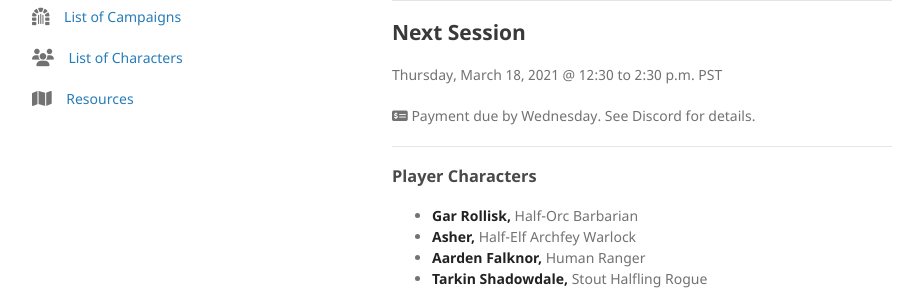
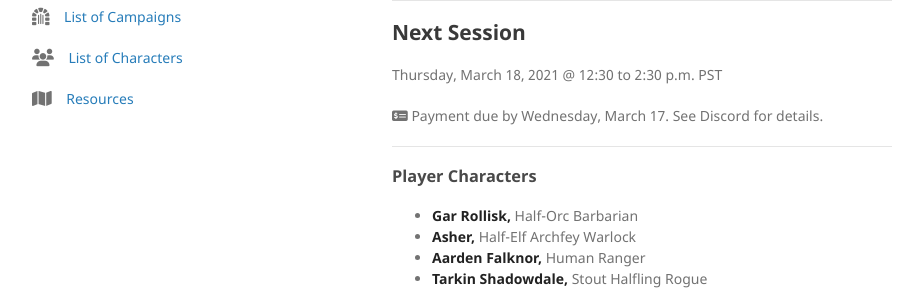
Before and after one commit to tethyrplays/tethyrplays, a Jekyll site: the page built from campaign/2021-lmop-with-dm-nicole.md, in a window 1280 px wide and 900 px high. Shown: the part 178-469 px from the top of the window, without its empty margins (178-1101 px from the left). Built offline with Jekyll 4.4.1, drawn with Linux system fonts in a browser that asks for light colours; nearby versions of some CDN libraries; our own code applies the rules of GitHub Pages for plain Markdown files; the repository's description, which GitHub fills in, is left out.

Commit message:
Update 2021-lmop-with-dm-nicole.md

```diff
--- a/campaign/2021-lmop-with-dm-nicole.md
+++ b/campaign/2021-lmop-with-dm-nicole.md
@@ -9,7 +9,7 @@
 
 Thursday, March 18, 2021 @ 12:30 to 2:30 p.m. PST
 
-<i class="fas fa-money-check-alt"></i> Payment due by Wednesday. See Discord for details.
+<i class="fas fa-money-check-alt"></i> Payment due by Wednesday, March 17. See Discord for details.
 
 ---
 
```
